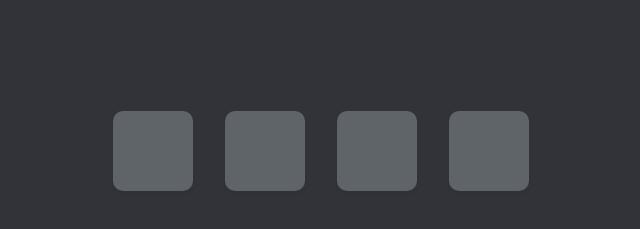
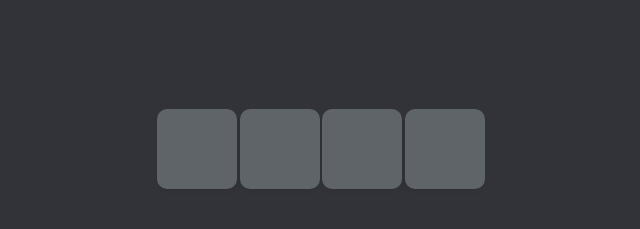
Before and after one commit to diogo-kappaun/focus-timer, a plain HTML site: page index.html in a window 1280 px wide. Shown: the part 513-742 px from the top of the page, without its empty margins (319-959 px from the left). Drawn offline with nearby package versions, Linux system fonts and the light colour scheme.

Commit message:
Class update

```diff
--- a/index.html
+++ b/index.html
@@ -61,7 +61,7 @@
         </div>
       </section>
 
-      <section id="sounds-options" class="flex">
+      <section id="sounds-options">
         <button data-action="0" class="ph ph-tree">
           <span class="sr-only">Tocar som da floresta</span>
         </button>
```
